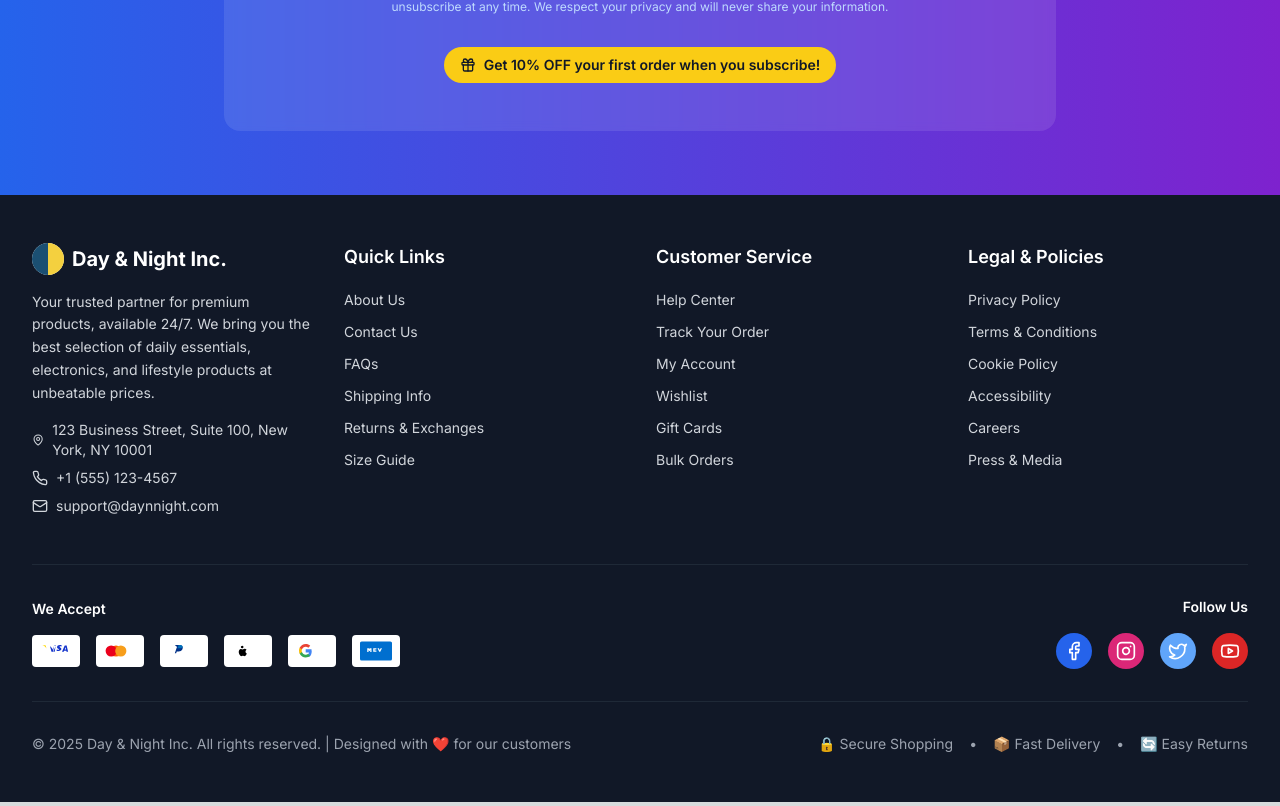
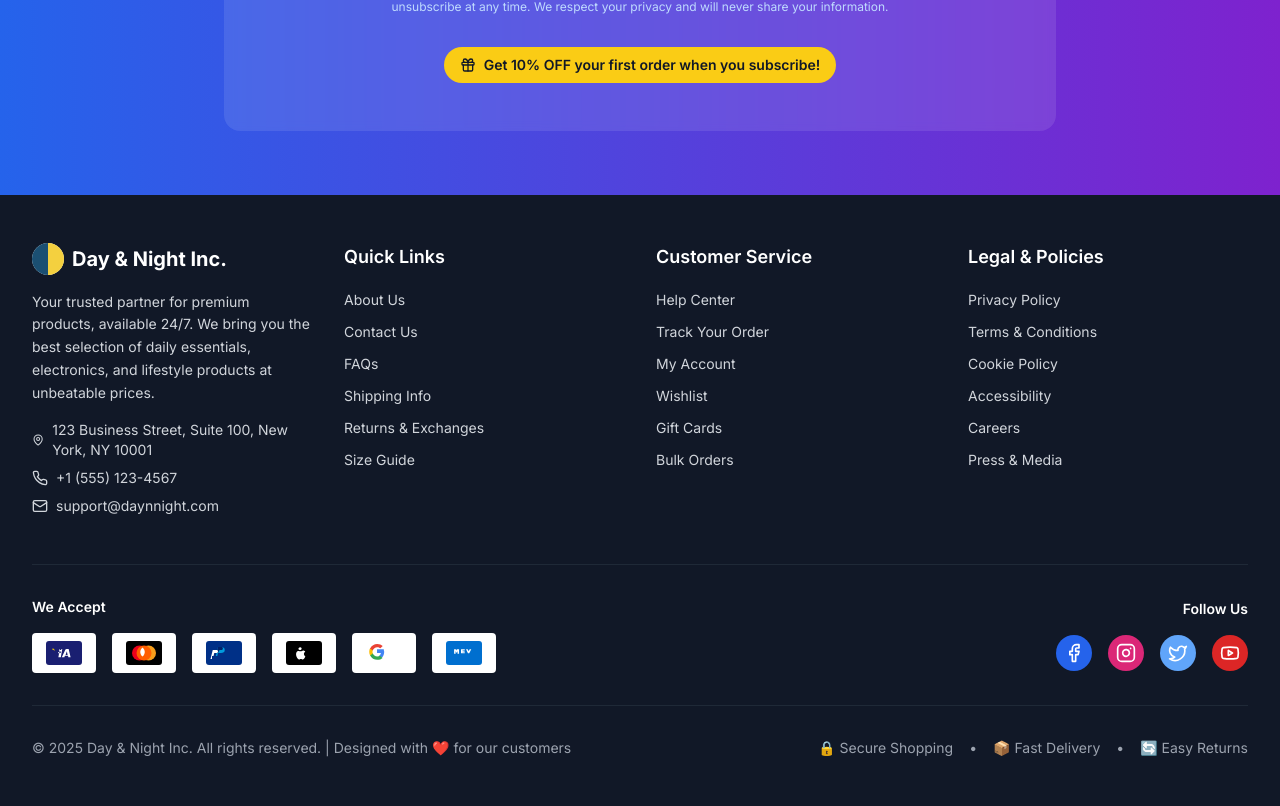
Before and after one commit to mtalharaza9-ops/daynnight, a Next.js app: page / in a window 1280 px wide. Shown: the part 7289-8095 px from the top of the page. Built offline with nearby package versions, Linux system fonts and the light colour scheme; no server answers.

Commit message:
Update logo with exact user design and improve payment method icons

```diff
--- a/components/Footer.tsx
+++ b/components/Footer.tsx
@@ -158,52 +158,59 @@ export default function Footer() {
               <h4 className="text-sm font-semibold mb-4">We Accept</h4>
               <div className="flex flex-wrap justify-center lg:justify-start items-center space-x-4">
                 {/* Visa */}
-                <div className="bg-white rounded p-2 flex items-center justify-center w-12 h-8">
-                  <svg viewBox="0 0 40 24" className="w-8 h-5">
-                    <path fill="#1434CB" d="M16.283 12.853l1.313-8.1h2.096l-1.313 8.1h-2.096zm10.493-7.895c-.417-.156-1.073-.323-1.896-.323-2.096 0-3.573 1.094-3.583 2.656-.01.938.854 1.459 1.51 1.771.677.323 1.073.531 1.073.823-.01.448-.552.646-1.063.646-.708 0-1.083-.104-1.667-.354l-.229-.104-.25 1.5c.5.229 1.417.427 2.375.438 2.229 0 3.677-1.083 3.688-2.76.01-.74-.448-1.302-1.438-1.771-.594-.302-.958-.5-.958-.802 0-.271.313-.563.979-.563.563-.01 1.073.115 1.427.25l.167.083.25-1.51zm4.073 5.22c.177-.469.854-2.281.854-2.281-.01.021.177-.469.281-.771l.146.708s.406 1.906.49 2.302h-1.771v.042zm2.458-5.205h-1.615c-.5 0-.875.146-1.094.677l-3.104 7.26h2.229s.365-.99.448-1.208h2.729c.063.281.26 1.208.26 1.208h1.969l-1.823-7.937h.001zm-15.593 0l-2.073 5.406-.219-1.094c-.385-1.281-1.583-2.667-2.927-3.365l1.875 6.99h2.25l3.344-8.1-2.25.163z"/>
-                    <path fill="#FFD700" d="M6.647 4.753H2.917l-.031.188c2.656.677 4.417 2.313 5.146 4.281l-.74-3.76c-.125-.5-.49-.677-.979-.709z"/>
+                <div className="bg-white rounded p-2 flex items-center justify-center w-16 h-10 shadow-sm">
+                  <svg viewBox="0 0 48 32" className="w-10 h-6">
+                    <rect width="48" height="32" rx="4" fill="#1A1F71"/>
+                    <path fill="#FFFFFF" d="M18.5 10.5h3.2l-2 11h-3.2l2-11zm8.8 0c-.6 0-1.1.3-1.4.8l-4.8 10.2h3.4l.7-1.9h4.2l.4 1.9h3l-2.6-11h-2.9zm.5 3.2l1 4.8h-2.7l1.7-4.8zm-8.5-3.2c-1.1 0-2.1.6-2.1 1.5 0 .8.7 1.2 1.2 1.5.5.3.7.5.7.8 0 .5-.6.7-1.1.7-.7 0-1.1-.1-1.7-.4l-.3 1.4c.4.2 1.1.3 1.8.3 1.2 0 2-.6 2-1.6 0-.6-.4-1.1-.9-1.4-.5-.3-.8-.5-.8-.8 0-.4.4-.6.9-.6.5 0 .9.1 1.3.2l.2-1.4c-.4-.1-.9-.2-1.4-.2z"/>
+                    <path fill="#FFD700" d="M8 10.5l-.1.6c1.4.3 2.7 1.1 3.5 2.1l-.5-2.4c-.1-.3-.3-.4-.6-.4H8z"/>
                   </svg>
                 </div>
 
                 {/* Mastercard */}
-                <div className="bg-white rounded p-2 flex items-center justify-center w-12 h-8">
-                  <svg viewBox="0 0 40 24" className="w-8 h-5">
-                    <circle fill="#FF5F00" cx="15" cy="12" r="7"/>
-                    <circle fill="#EB001B" cx="9" cy="12" r="7"/>
-                    <circle fill="#F79E1B" cx="21" cy="12" r="7"/>
+                <div className="bg-white rounded p-2 flex items-center justify-center w-16 h-10 shadow-sm">
+                  <svg viewBox="0 0 48 32" className="w-10 h-6">
+                    <rect width="48" height="32" rx="4" fill="#000000"/>
+                    <circle cx="18" cy="16" r="10" fill="#EB001B"/>
+                    <circle cx="30" cy="16" r="10" fill="#F79E1B"/>
+                    <circle cx="24" cy="16" r="10" fill="#FF5F00"/>
+                    <path fill="#FFFFFF" d="M22 8.5c-1.8 1.4-3 3.6-3 6.1s1.2 4.7 3 6.1c1.8-1.4 3-3.6 3-6.1s-1.2-4.7-3-6.1z"/>
                   </svg>
                 </div>
 
                 {/* PayPal */}
-                <div className="bg-white rounded p-2 flex items-center justify-center w-12 h-8">
-                  <svg viewBox="0 0 40 24" className="w-8 h-5">
-                    <path fill="#003087" d="M8.533 4.533h4.8c2.133 0 3.733.533 4.533 1.6.8 1.067.8 2.4 0 4-.8 1.6-2.4 2.4-4.533 2.4h-2.4l-.8 2.4h-1.6l2.4-7.2c.133-.4.4-.533.8-.533z"/>
-                    <path fill="#0070BA" d="M13.333 8.533h2.4c1.067 0 1.867-.267 2.267-.8.4-.533.4-1.2 0-2-.4-.8-1.2-1.2-2.267-1.2h-2.4l-1.2 3.6c0 .133.067.267.2.4z"/>
+                <div className="bg-white rounded p-2 flex items-center justify-center w-16 h-10 shadow-sm">
+                  <svg viewBox="0 0 48 32" className="w-10 h-6">
+                    <rect width="48" height="32" rx="4" fill="#003087"/>
+                    <path fill="#009CDE" d="M12 8h8c3 0 5 1 5 4s-2 4-5 4h-4l-1 4h-2l3-12z"/>
+                    <path fill="#012169" d="M16 12h4c1.5 0 2.5-.5 2.5-2s-1-2-2.5-2h-4l-2 8h2l2-4z"/>
+                    <path fill="#FFFFFF" d="M8 20h2l1-4h2c2 0 3-.5 3-2s-1-2-3-2h-4l-3 12h2z"/>
                   </svg>
                 </div>
 
                 {/* Apple Pay */}
-                <div className="bg-white rounded p-2 flex items-center justify-center w-12 h-8">
-                  <svg viewBox="0 0 40 24" className="w-8 h-5">
-                    <path fill="#000" d="M12.533 8.533c-.533 0-1.067-.267-1.333-.8-.267-.533-.133-1.2.267-1.6.4-.4.933-.667 1.467-.667.533 0 1.067.267 1.333.8.267.533.133 1.2-.267 1.6-.4.4-.933.667-1.467.667zm2.4 1.067c-.8 0-1.467.4-1.867.4s-1.067-.4-1.867-.4c-.933 0-1.8.533-2.267 1.333-1.067 1.867-.267 4.533.8 6 .533.733 1.133 1.533 1.933 1.533.8 0 1.067-.533 2-.533s1.2.533 2 .533c.8 0 1.4-.8 1.933-1.533.6-.867.8-1.733.8-1.8 0 0-1.533-.6-1.533-2.4 0-1.6 1.333-2.4 1.4-2.4-.8-1.133-2-1.267-2.4-1.267z"/>
+                <div className="bg-white rounded p-2 flex items-center justify-center w-16 h-10 shadow-sm">
+                  <svg viewBox="0 0 48 32" className="w-10 h-6">
+                    <rect width="48" height="32" rx="4" fill="#000000"/>
+                    <path fill="#FFFFFF" d="M18.5 12c-.8 0-1.5-.4-1.8-1-.3-.6-.2-1.3.3-1.8.5-.5 1.2-.8 1.9-.8.8 0 1.5.4 1.8 1 .3.6.2 1.3-.3 1.8-.5.5-1.2.8-1.9.8zm3 1.3c-1 0-1.8.5-2.3.5s-1.3-.5-2.3-.5c-1.2 0-2.3.7-2.9 1.7-1.3 2.4-.3 5.8 1 7.7.7.9 1.4 2 2.4 2 1 0 1.3-.7 2.5-.7s1.5.7 2.5.7c1 0 1.7-1 2.4-2 .8-1.1 1-2.2 1-2.3 0 0-1.9-.8-1.9-3.1 0-2 1.7-3.1 1.8-3.1-1-1.4-2.5-1.6-3-1.6z"/>
                   </svg>
                 </div>
 
                 {/* Google Pay */}
-                <div className="bg-white rounded p-2 flex items-center justify-center w-12 h-8">
-                  <svg viewBox="0 0 40 24" className="w-8 h-5">
-                    <path fill="#4285F4" d="M19.533 12c0-.8-.067-1.533-.2-2.267h-7.2v4.267h4.133c-.2 1.067-.8 2-1.667 2.6v2.133h2.667c1.533-1.4 2.4-3.533 2.4-6.733z"/>
-                    <path fill="#34A853" d="M12.133 20c2.267 0 4.133-.733 5.533-2l-2.667-2.133c-.733.533-1.733.8-2.867.8-2.2 0-4.067-1.467-4.733-3.467h-2.733v2.2c1.4 2.8 4.267 4.6 7.467 4.6z"/>
-                    <path fill="#FBBC04" d="M7.4 13.2c-.2-.533-.267-1.133-.267-1.733s.067-1.2.267-1.733v-2.2h-2.733c-.6 1.2-.933 2.533-.933 3.933s.333 2.733.933 3.933l2.733-2.2z"/>
-                    <path fill="#EA4335" d="M12.133 6.533c1.267 0 2.4.433 3.267 1.267l2.4-2.4c-1.467-1.333-3.333-2.133-5.667-2.133-3.2 0-6.067 1.8-7.467 4.6l2.733 2.2c.667-2 2.533-3.533 4.733-3.533z"/>
+                <div className="bg-white rounded p-2 flex items-center justify-center w-16 h-10 shadow-sm">
+                  <svg viewBox="0 0 48 32" className="w-10 h-6">
+                    <rect width="48" height="32" rx="4" fill="#FFFFFF"/>
+                    <path fill="#4285F4" d="M24 14c0-1-.1-2-.3-3h-9v5h5.2c-.2 1.3-1 2.5-2.1 3.3v2.7h3.4c2-1.8 3.1-4.5 3.1-8.5l-.3.5z"/>
+                    <path fill="#34A853" d="M15 25c2.9 0 5.3-.9 7.1-2.5l-3.4-2.7c-.9.7-2.2 1-3.7 1-2.8 0-5.2-1.9-6-4.4h-3.5v2.8c1.8 3.6 5.5 5.9 9.5 5.9v-.1z"/>
+                    <path fill="#FBBC04" d="M9 16.6c-.3-.7-.3-1.4-.3-2.2s.1-1.5.3-2.2v-2.8h-3.5c-.8 1.5-1.2 3.2-1.2 5s.4 3.5 1.2 5l3.5-2.8z"/>
+                    <path fill="#EA4335" d="M15 8.2c1.6 0 3.1.6 4.2 1.6l3.1-3.1c-1.9-1.7-4.3-2.7-7.3-2.7-4 0-7.7 2.3-9.5 5.9l3.5 2.8c.8-2.5 3.2-4.4 6-4.4v-.1z"/>
                   </svg>
                 </div>
 
                 {/* American Express */}
-                <div className="bg-white rounded p-2 flex items-center justify-center w-12 h-8">
-                  <svg viewBox="0 0 40 24" className="w-8 h-5">
-                    <rect fill="#006FCF" width="40" height="24" rx="2"/>
-                    <path fill="#FFF" d="M8.533 8.533h2.4l.533 1.333.533-1.333h2.4v4.8h-1.6v-2.933l-.667 1.6h-.8l-.667-1.6v2.933h-1.6v-4.8zm8 0h4v1.067h-2.4v.533h2.267v1.067h-2.267v.533h2.4v1.067h-4v-4.267zm5.333 0h1.733l1.067 2.133 1.067-2.133h1.733l-2.133 4.267h-1.333l-2.133-4.267z"/>
+                <div className="bg-white rounded p-2 flex items-center justify-center w-16 h-10 shadow-sm">
+                  <svg viewBox="0 0 48 32" className="w-10 h-6">
+                    <rect width="48" height="32" rx="4" fill="#006FCF"/>
+                    <path fill="#FFFFFF" d="M10 11h3l.7 1.7.7-1.7h3v6h-2v-3.7l-.8 2h-1l-.8-2v3.7h-2v-6zm10 0h5v1.3h-3v.7h2.8v1.3h-2.8v.7h3v1.3h-5v-5.3zm6.7 0h2.2l1.3 2.7 1.3-2.7h2.2l-2.7 5.3h-1.7l-2.6-5.3z"/>
                   </svg>
                 </div>
               </div>
```
